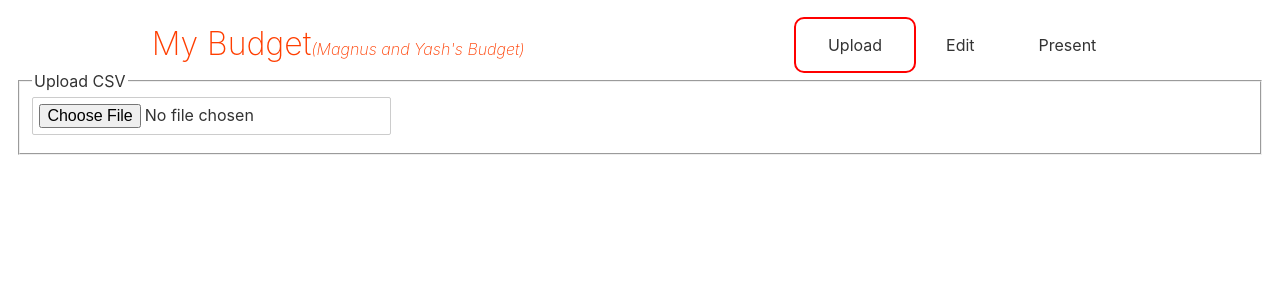
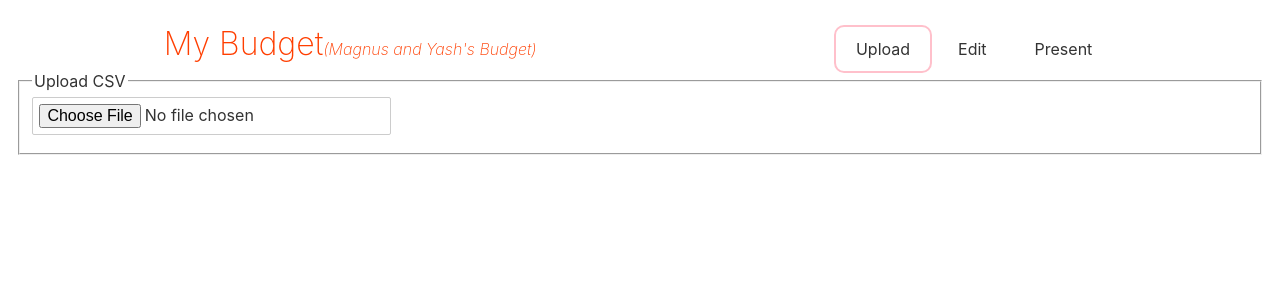
Before and after one commit to Magnus93/my-budget, a Svelte app: page / in a window 1280 px wide. Shown: the top 300 px of the page. Built offline with nearby package versions, Linux system fonts and the light colour scheme.

Commit message:
Add scss

```diff
--- a/package.json
+++ b/package.json
@@ -13,6 +13,7 @@
     "@rollup/plugin-node-resolve": "^11.0.0",
     "@rollup/plugin-typescript": "^8.3.2",
     "@tsconfig/svelte": "^2.0.0",
+    "node-sass": "^7.0.1",
     "rollup": "^2.3.4",
     "rollup-plugin-css-only": "^3.1.0",
     "rollup-plugin-livereload": "^2.0.0",
@@ -20,7 +21,7 @@
     "rollup-plugin-terser": "^7.0.0",
     "svelte": "^3.0.0",
     "svelte-check": "^2.0.0",
-    "svelte-preprocess": "^4.0.0",
+    "svelte-preprocess": "^4.10.6",
     "tslib": "^2.0.0",
     "typescript": "^4.0.0"
   },
--- a/rollup.config.js
+++ b/rollup.config.js
@@ -6,6 +6,7 @@ import { terser } from 'rollup-plugin-terser';
 import sveltePreprocess from 'svelte-preprocess';
 import typescript from '@rollup/plugin-typescript';
 import css from 'rollup-plugin-css-only';
+import autoPreprocess from 'svelte-preprocess';
 
 const production = !process.env.ROLLUP_WATCH;
 
@@ -40,7 +41,7 @@ export default {
 	},
 	plugins: [
 		svelte({
-			preprocess: sveltePreprocess({ sourceMap: !production }),
+			preprocess: [autoPreprocess(), sveltePreprocess({ sourceMap: !production })],
 			compilerOptions: {
 				// enable run-time checks when not in production
 				dev: !production
--- a/src/App.svelte
+++ b/src/App.svelte
@@ -1,16 +1,16 @@
 <script lang="ts">
-  import { writable } from 'svelte/store';
+  import { writable } from "svelte/store";
   import Edit from "./Edit.svelte";
   import Upload from "./Upload.svelte";
   export let name: string;
   let transactions: Record<string, any>[];
   let headers: string[];
   const tab = writable<"upload" | "edit" | "present">("upload");
-  let tabValue: "upload" | "edit" | "present"
-  tab.subscribe(value => {
+  let tabValue: "upload" | "edit" | "present";
+  tab.subscribe((value) => {
     tabValue = value;
-    console.log
-  })
+    console.log;
+  });
   const categories: { name: string; color?: string }[] = [
     { name: "groceries", color: "blue" },
     { name: "resturant", color: "red" },
@@ -26,7 +26,7 @@
   ) {
     transactions = event.detail.transactions;
     headers = event.detail.headers;
-    tab.set("edit")
+    tab.set("edit");
   }
 </script>
 
@@ -35,9 +35,24 @@
     <h1>{name}<i>(Magnus and Yash's Budget)</i></h1>
     <nav>
       <ul>
-        <li class={tabValue == "upload" && "selected-tab"} on:click={() => (tab.set("upload"))}>Upload</li>
-        <li class={tabValue == "edit" && "selected-tab"} on:click={() => (tab.set("edit"))}>Edit</li>
-        <li class={tabValue == "present" && "selected-tab"} on:click={() => (tab.set("present"))}>Present</li>
+        <li
+          class={tabValue == "upload" && "selected-tab"}
+          on:click={() => tab.set("upload")}
+        >
+          Upload
+        </li>
+        <li
+          class={tabValue == "edit" && "selected-tab"}
+          on:click={() => tab.set("edit")}
+        >
+          Edit
+        </li>
+        <li
+          class={tabValue == "present" && "selected-tab"}
+          on:click={() => tab.set("present")}
+        >
+          Present
+        </li>
       </ul>
     </nav>
   </header>
@@ -46,8 +61,7 @@
   {#if tabValue == "present"}<div>Present</div>{/if}
 </main>
 
-<style>
-
+<style type="text/scss">
   header {
     display: flex;
     align-items: flex-end;
@@ -62,19 +76,24 @@
     display: grid;
     /* grid-template-columns: 3fr 1fr; */
   }
-  .selected-tab {
-    outline: 2px solid red;
-  }
   nav {
     display: flex;
-  }
-  nav > ul {
-    display: contents;
-  }
-  nav > ul > li {
-    display: block;
-    padding: 1rem 2rem;
-    border-radius: 0.5rem;
+    & > ul {
+      display: contents;
+      & > li {
+        display: block;
+        padding: 0.75rem 1.25rem;
+        margin: 0 0.25rem;
+        border-radius: 0.5rem;
+        cursor: pointer;
+        &:hover {
+          outline: 2px solid red;
+        }
+        &.selected-tab {
+          outline: 2px solid pink;
+        }
+      }
+    }
   }
   h1 {
     color: #ff3e00;
```
Also changed, not shown: 1 other file (tests, documents, lock files or other folders).
